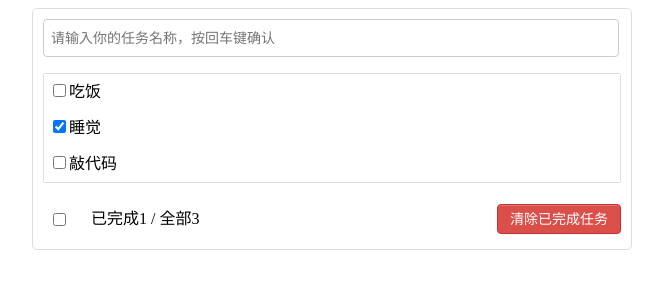
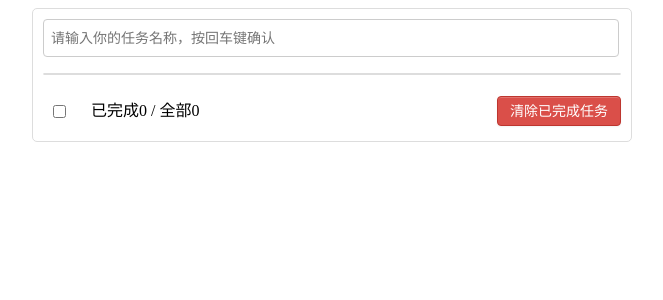
Before and after one commit to borageWMH/vue_demo2_todos, a Vue app: page / in a window 1280 px wide. Shown: the top 300 px of the page, without its empty margins (308-971 px from the left). Built offline with nearby package versions, Linux system fonts and the light colour scheme.

Commit message:
localStorage

```diff
--- a/src/components/app.vue
+++ b/src/components/app.vue
@@ -16,13 +16,14 @@
   import footer from "./footer.vue"
   import header from  "./header.vue"
   import list from "./list.vue"
+  import storageUtils from "../util/localStorageUtils"
   export default{
       data () {
          return{
            todos : [
-             {name: "吃饭" , complete : false},
+             /*{name: "吃饭" , complete : false},
              {name: "睡觉" , complete : true},
-             {name: "敲代码" , complete : false}
+             {name: "敲代码" , complete : false}*/
            ]
          }
       },
@@ -31,6 +32,20 @@
             list,
           "demo_footer" : footer
       },
+    created(){
+      setTimeout(() =>{
+        this.todos = storageUtils.readTodos()
+      })
+    },
+    watch :{
+      todos :{
+        deep: true,
+        /*    handler(newToDo){
+         storageUtils.saveTodos(newToDo)
+         }*/
+        handler : storageUtils.saveTodos
+      }
+    },
     methods :{
           add(todo){
             this.todos.unshift(todo)
--- /dev/null
+++ b/src/util/localStorageUtils.js
@@ -0,0 +1,15 @@
+/**
+ * localStorage数据存储工具模块
+ * 函数模块: 只提供一个功能
+ * 对象模块: 提供多个功能
+ */
+
+const TODO_KET = 'TODO_KET'
+export default {
+  readTodos(){
+      return JSON.parse(localStorage.getItem(TODO_KET) || '[]')
+  },
+  saveTodos(todos){
+     localStorage.setItem(TODO_KET,JSON.stringify(todos))
+  }
+}
```
